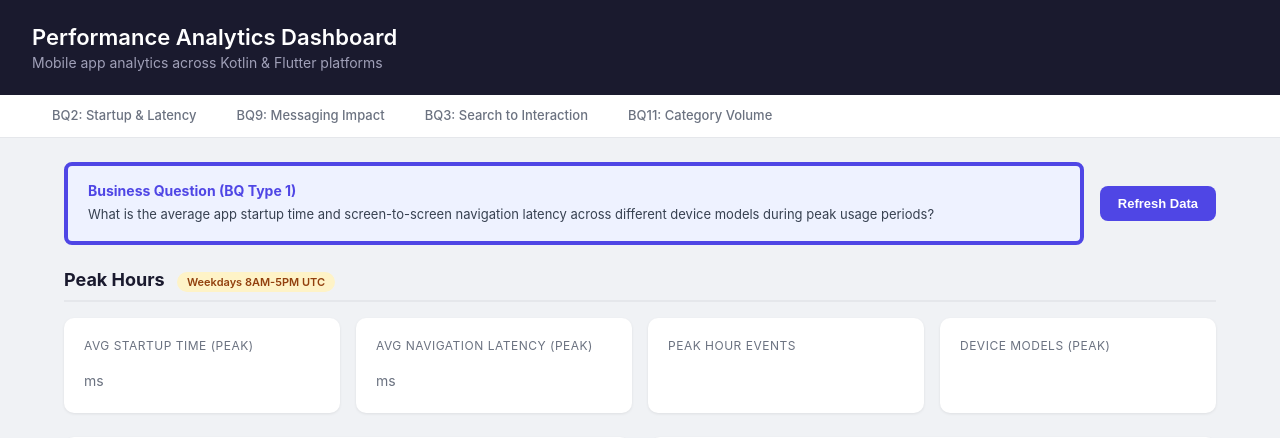
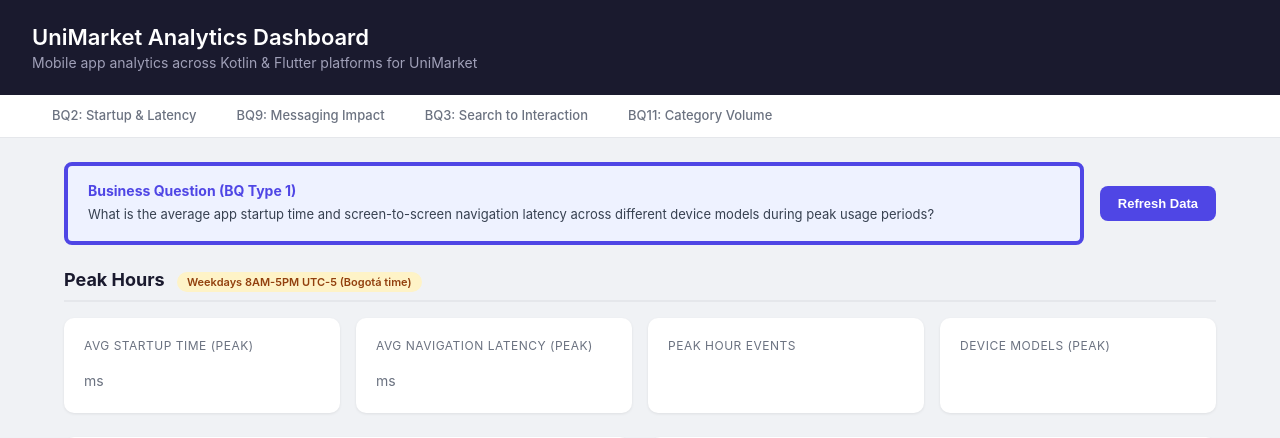
Before and after one commit to ISIS3510-MobileApps-Group42-202610/group-42-analytic-engine-back, a Django app: template templates/bq2_dashboard.html in a window 1280 px wide. Shown: the top 438 px of the page. Run offline with Django 5.2, Linux system fonts and the light colour scheme; the template is opened without the code that fills it, so the values that code supplies are empty.

Commit message:
Some corrections to the html titles

```diff
--- a/templates/base.html
+++ b/templates/base.html
@@ -13,8 +13,8 @@
 </head>
 <body>
 <div class="header">
-    <h1>Performance Analytics Dashboard</h1>
-    <p>Mobile app analytics across Kotlin & Flutter platforms</p>
+    <h1>UniMarket Analytics Dashboard</h1>
+    <p>Mobile app analytics across Kotlin & Flutter platforms for UniMarket</p>
 </div>
 
 <nav class="nav-tabs">
--- a/templates/bq2_dashboard.html
+++ b/templates/bq2_dashboard.html
@@ -13,7 +13,7 @@
 </div>
 
 {# ====== Sección: Peak Hours ====== #}
-<h2 class="section-title">Peak Hours <span class="peak-badge">Weekdays 8AM-5PM UTC</span></h2>
+<h2 class="section-title">Peak Hours <span class="peak-badge">Weekdays 8AM-5PM UTC-5 (Bogotá time)</span></h2>
 
 <div class="cards">
     <div class="card">
```
